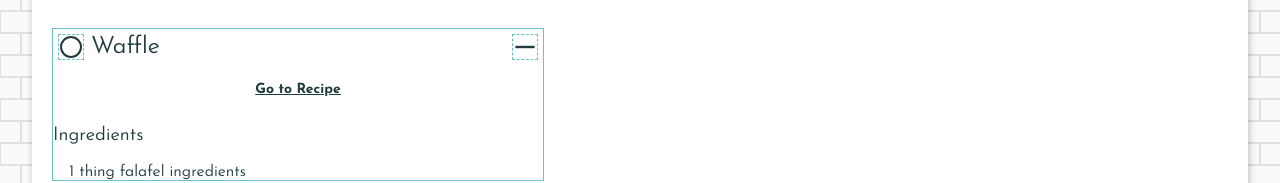
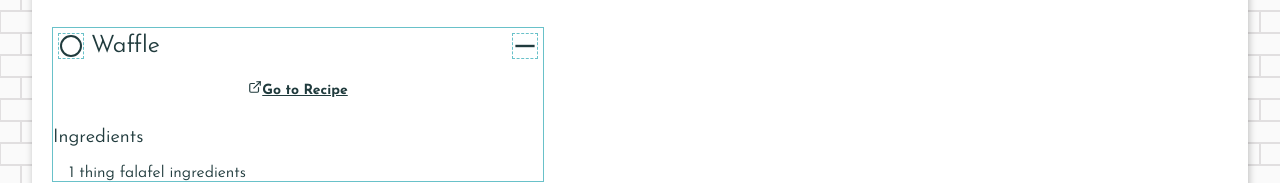
Before and after one commit to wingmatt/kitchensyncc, a Next.js app: page /recipes in a window 1280 px wide. Both pictures are taken after a click on the element "Waffle". Shown: the part 165-348 px from the top of the page. Built offline with nearby package versions, Linux system fonts and the light colour scheme.

Commit message:
Add external link indicator

```diff
--- a/components/Recipe.tsx
+++ b/components/Recipe.tsx
@@ -2,13 +2,14 @@ import { Recipe as RecipeInterface } from "../types";
 import styles from "../styles/components/Recipe.module.css"
 import IngredientList from "./IngredientList";
 import CollapsiblePanel from "./CollapsiblePanel"
+import { FiExternalLink } from "react-icons/fi"
 
 export default function Recipe(props: RecipeInterface) {
 
   return (
     <article className={styles.recipe}>
       <CollapsiblePanel title={props.name}>
-        <a href={props.url} className={"button " + styles.button}>Go to Recipe</a>
+        <a href={props.url} className={"button " + styles.button}><FiExternalLink/>Go to Recipe </a>
         <IngredientList title="Ingredients" ingredients={props.ingredients} />
       </CollapsiblePanel>
     </article>
```
